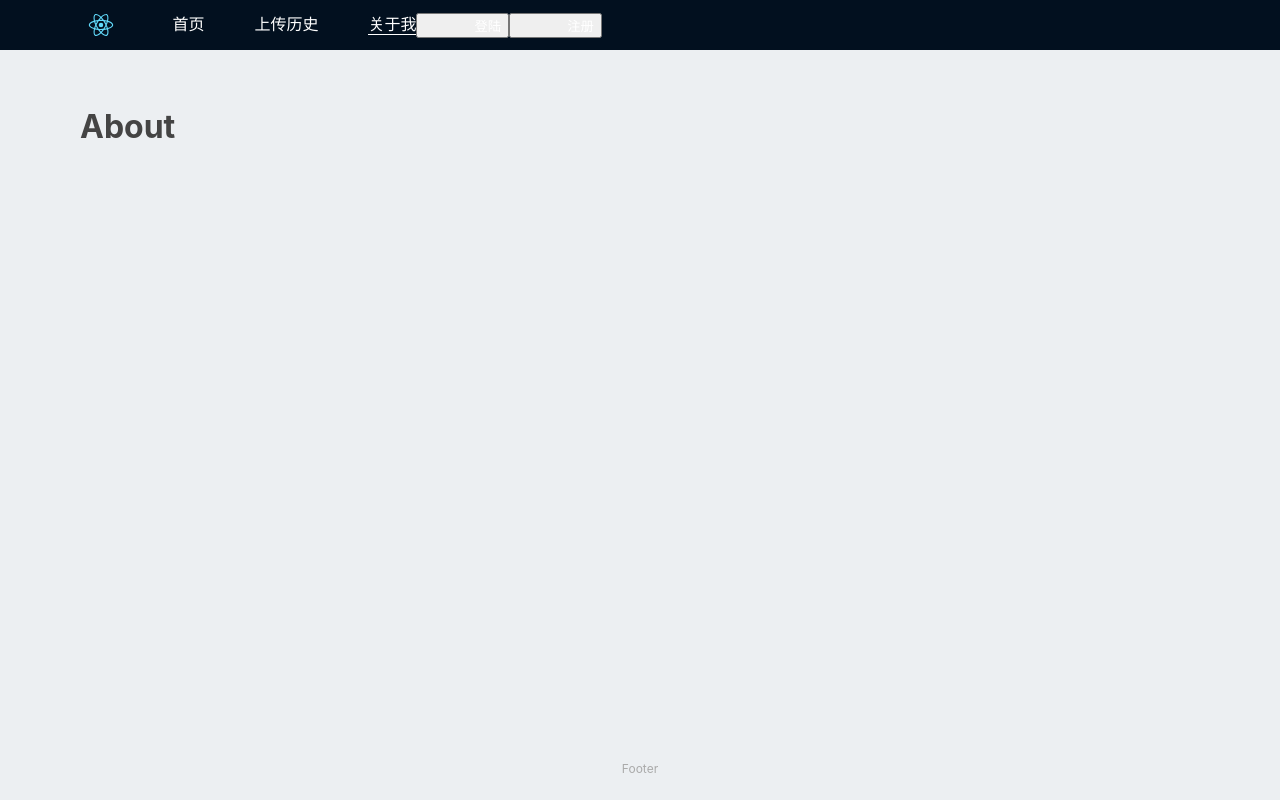
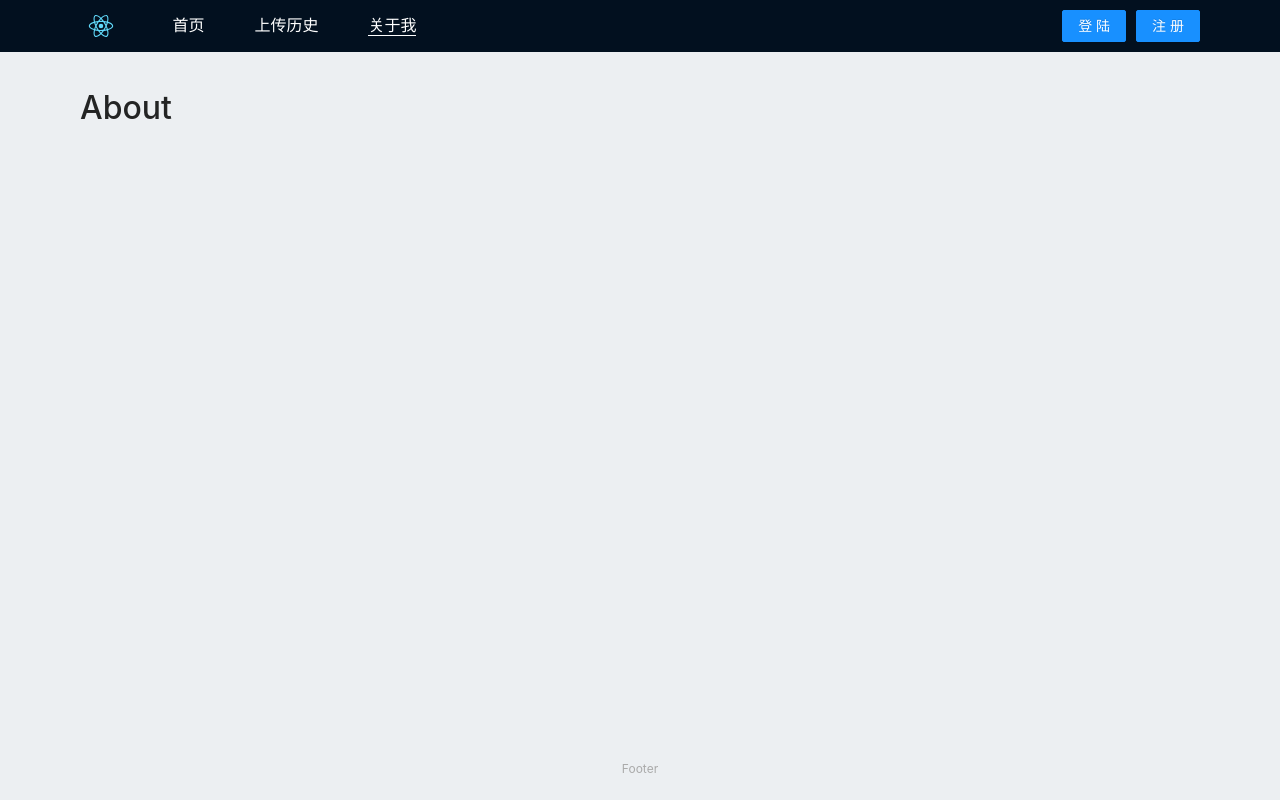
Before and after one commit to bycgxss/xpic, a React app: page /about in a window 1280 px wide. Built offline with nearby package versions, Linux system fonts and the light colour scheme.

Commit message:
import antd

```diff
--- a/src/App.css
+++ b/src/App.css
@@ -1,3 +1,4 @@
+@import '~antd/dist/antd.css';
 body {
   margin: 0;
   font: 16px/ 1.6 -apple-system, BlinkMacSystemFont, 'Segoe UI', 'Roboto', 'Oxygen',
--- a/src/components/Header.js
+++ b/src/components/Header.js
@@ -1,7 +1,8 @@
-import React from 'react'
+import React, {useState} from 'react'
 import Logo from './logo.svg'
 import { NavLink } from 'react-router-dom'
 import styled from 'styled-components'
+import { Button } from 'antd'
 
 const StyledHeader = styled.header`
   background-color: #02101f;
@@ -21,7 +22,16 @@ const StyledLink = styled(NavLink)`
   }
 `
 
+const StyledLogin = styled.div`
+  margin-left: auto;
+  color: #fff;
+  > button {
+    margin-left: 10px;
+  }
+`
+
 function Header() {
+  const [isLogin, setIsLogin] = useState(false)
   return (
     <StyledHeader>
       <img src={Logo} alt=""/>
@@ -30,12 +40,19 @@ function Header() {
         <StyledLink to='/history' activeClassName='active'>上传历史</StyledLink>
         <StyledLink to='/about' activeClassName='active'>关于我</StyledLink>
       </nav>
-      <button>
-        <StyledLink to='/login'>登陆</StyledLink>
-      </button>
-      <button>
-        <StyledLink to='/register'>注册</StyledLink>
-      </button>
+      <StyledLogin>
+        {
+          isLogin ?
+            <>
+              bycgxss <Button type="primary" onClick={() => setIsLogin(false)}>注销</Button>
+            </>
+          :
+            <>
+              <Button type="primary" onClick={() => setIsLogin(true)}>登陆</Button>
+              <Button type="primary">注册</Button>
+            </>
+        }
+      </StyledLogin>
     </StyledHeader>
   )
 }
```
Also changed, not shown: package.json (+7 -2 lines), 1 other file (tests, documents, lock files or other folders).
